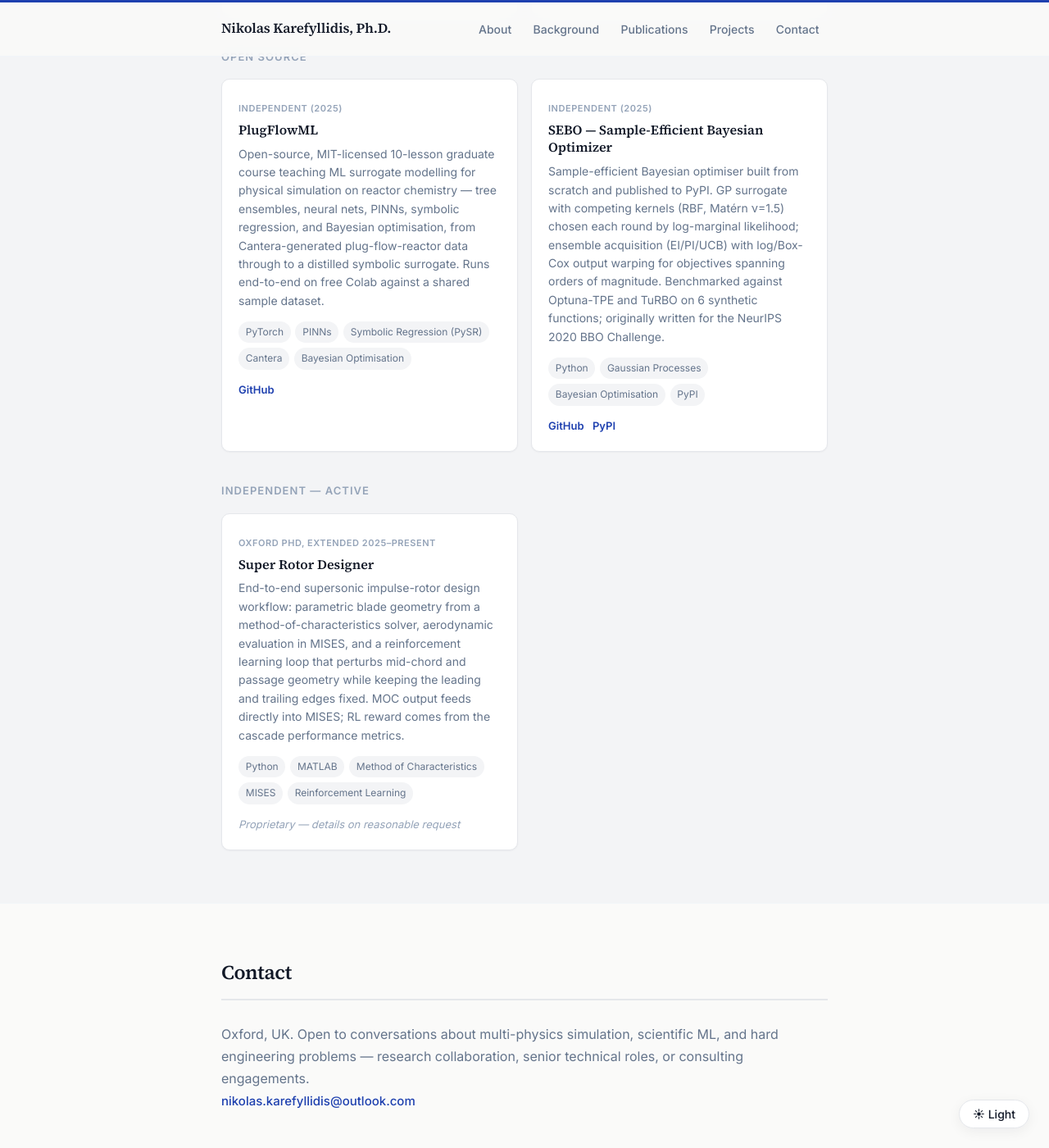
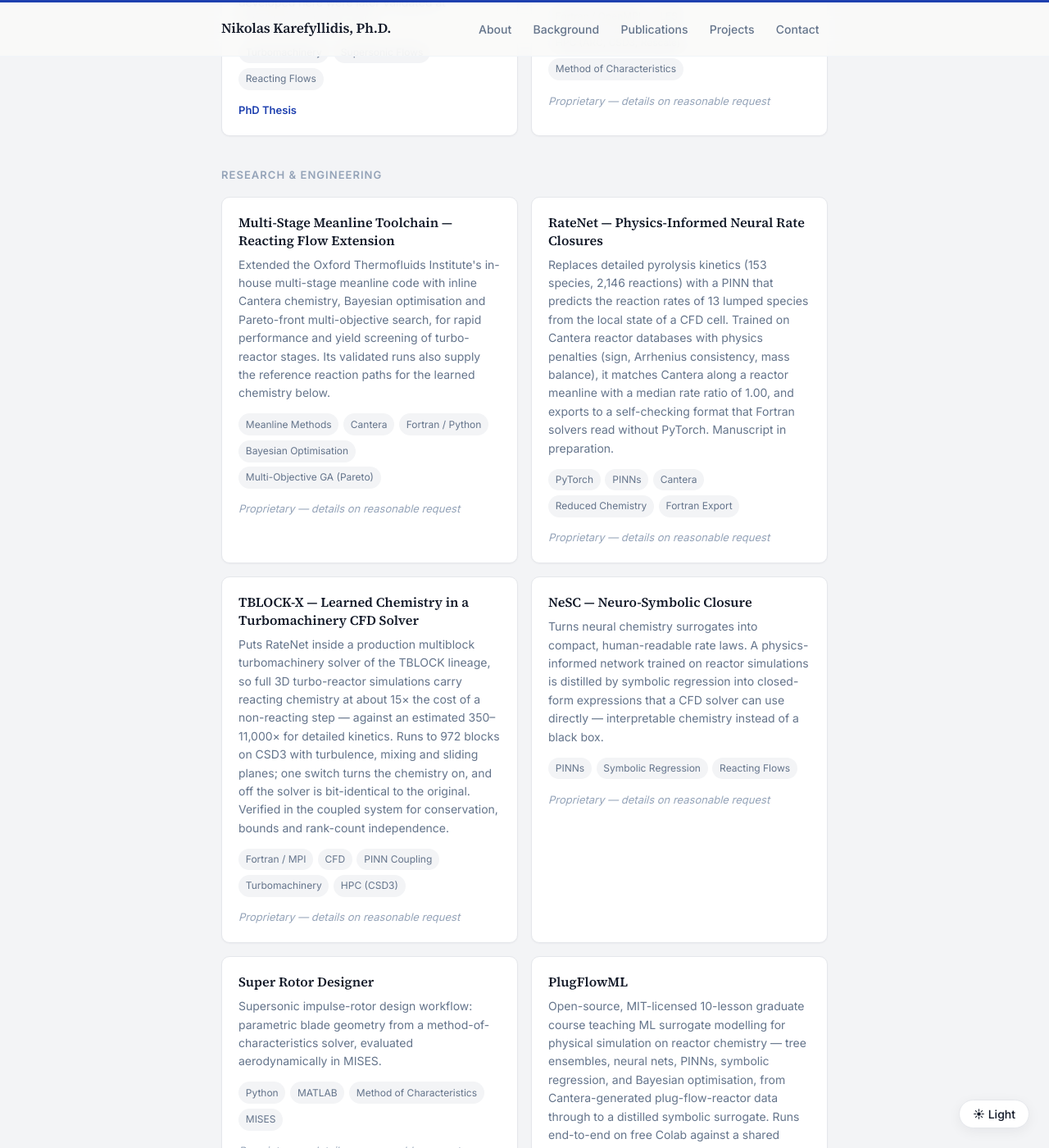
Before and after one commit to karefyllidis/karefyllidis.github.io, a Jekyll site: the page built from index.html, in a window 1280 px wide and 1400 px high, scrolled down 6627 px. Shown: the whole window at 82% size. Built offline with Jekyll 4.4.1, drawn with Linux system fonts in a browser that asks for light colours; some of the changed text lies outside the part shown.

Commit message:
content: add RateNet and TBLOCK-X, merge project groups, tighten cards
- New RateNet and TBLOCK-X project cards; NeSC trimmed to overview
- Projects regrouped: Industry, PhD Research, Research & Engineering
- Research cards ordered as one pipeline; RDH900C card shortened
- Oxford experience entry rewritten around the full chemistry pipeline

Co-Authored-By: Claude Opus 5.5 (1M context) <noreply@anthropic.com>

```diff
--- a/_config.yml
+++ b/_config.yml
@@ -23,7 +23,7 @@ resume_url: ""
 
 skills:
   - AI-Accelerated Engineering & Simulation
-  - Physics-Informed ML
+  - Physics-Aware ML
   - Symbolic Regression & Explainable AI
   - Surrogate & Reduced-Order Modelling
   - Uncertainty Quantification
--- a/_data/experience.yml
+++ b/_data/experience.yml
@@ -14,11 +14,12 @@
   org: "University of Oxford, Dept. of Engineering Science"
   period: "Sep 2024 – present"
   url: "https://eng.ox.ac.uk"
-  summary: "Post-PhD research focused on scientific ML, run in parallel with full-time work at Coolbrook. Built NeSC (Neuro-Symbolic Closure): an end-to-end pipeline that turns HPC-scale physics-simulation data into fast, interpretable ML surrogates for reaction chemistry too expensive to compute directly."
+  summary: "Post-PhD research focused on scientific ML, run in parallel with full-time work at Coolbrook. Built an end-to-end pipeline that takes reacting-flow chemistry too expensive to compute directly from detailed kinetics, through learned and interpretable surrogates, into a production turbomachinery CFD solver."
   highlights:
-    - "Generated a multi-million-row training dataset from HPC-scale physics-simulation campaigns using SLURM-parallelised Latin-hypercube design-of-experiments — training fast ML surrogates for chemistry too expensive to compute directly."
-    - "Engineered features with leakage-safe, run-grouped splits and domain-driven dimensionality reduction (species lumping), compressing up to ~2,000 species into 9 chemistry lumps."
-    - "Trained a physics-informed neural network (PINN) and distilled it via symbolic regression (PySR, SymTorch) into compact, human-readable, physically consistent rate laws that couple directly into a CFD solver — holdout-validated, manuscript in preparation for Nature Communications."
+    - "Generated multi-million-row training databases from SLURM-parallelised Latin-hypercube campaigns of Cantera reactor simulations, with leakage-safe run-grouped splits and species lumping into compact chemistry groups."
+    - "Built RateNet: a physics-informed neural network that replaces 153-species, 2,146-reaction pyrolysis kinetics with 13 lumped rates, matching Cantera along a reactor meanline with a median rate ratio of 1.00 — manuscript in preparation."
+    - "Coupled RateNet into TBLOCK-X, a multiblock turbomachinery CFD solver, making 3D reacting simulations cost about 15× a non-reacting step instead of an estimated 350–11,000× for detailed chemistry, verified on up to 972 blocks on CSD3."
+    - "Distilled neural chemistry surrogates into human-readable rate laws via symbolic regression (NeSC), so the closure can be inspected rather than trusted as a black box."
     - "Delivered meanline-cantera: 1D multi-stage turbo-reactor solver with inline Cantera chemistry, multi-objective optimisation, and Latin-hypercube DOE — producing validated performance maps and surrogate training datasets."
     - "Co-supervised a PhD researcher on experimental supersonic aerodynamics and heat transfer."
 
--- a/_data/projects.yml
+++ b/_data/projects.yml
@@ -1,3 +1,15 @@
+- category: industry
+  title: "RDH900C — Operating-Envelope Uncertainty Quantification"
+  period: "Coolbrook Technologies, 2026"
+  description: "Monte Carlo uncertainty-stacking tool for the first commercial RotoDynamic Heater, answering the question that governs a first-of-a-kind commissioning: what shaft speed holds the contracted delivery condition, and with what confidence. Manufacturing tolerance, degradation, operating state, site weather and CFD model-form error are stacked on inverted CFD response surfaces, giving a mean-shift waterfall, Sobol-equivalent variance shares and a two-sigma acceptance check. The headline finding reframed the commissioning conversation: the uncertainty band is set by turbulence-model error, not build tolerance."
+  tags:
+    - Monte Carlo UQ
+    - Response-Surface Models
+    - Gaussian Copula / LHS
+    - Sensitivity Analysis (Sobol)
+    - Python / NumPy
+  proprietary: true
+
 - category: phd
   title: "Novel Turbo-Heater & Turbo-Reactor Aerodynamics"
   period: "Oxford PhD, 2019–2024"
@@ -19,33 +31,58 @@
     - HPC (ARC, CSD3, Rescale)
     - Method of Characteristics
 
-- category: oxford
-  title: "NeSC — Neuro-Symbolic Closure"
-  period: "Oxford (Visiting Researcher)"
-  description: "Proprietary neuro-symbolic ML workspace for pyrolysis chemistry. A SLURM-parallelised Latin-hypercube campaign builds a multi-million-row Cantera plug-flow-reactor database; leakage-safe run-grouped splits and species lumping compress ~2,000 species into 9 chemistry groups. A PINN is distilled via symbolic regression (PySR, SymTorch) into compact, human-readable rate laws that couple directly into a CFD solver — holdout-validated end-to-end, with a manuscript in preparation for Nature Communications."
-  tags:
-    - PyTorch
-    - PINN / PI-RNN
-    - Symbolic Regression (PySR / SymTorch)
-    - Cantera
-    - HPC / SLURM
-  proprietary: true
-
-- category: oxford
+- category: project
   title: "Multi-Stage Meanline Toolchain — Reacting Flow Extension"
-  period: "Oxford (Visiting Researcher)"
-  description: "Extended the Oxford Thermofluids Institute's in-house multi-stage aerodynamics meanline code with Cantera reacting-flow chemistry, Bayesian optimisation, and Pareto-front genetic-algorithm multi-objective optimisation, plus holdout-validated surrogate models for rapid performance screening of turbo-reactor stages."
+  description: "Extended the Oxford Thermofluids Institute's in-house multi-stage meanline code with inline Cantera chemistry, Bayesian optimisation and Pareto-front multi-objective search, for rapid performance and yield screening of turbo-reactor stages. Its validated runs also supply the reference reaction paths for the learned chemistry below."
   tags:
     - Meanline Methods
     - Cantera
     - Fortran / Python
     - Bayesian Optimisation
     - Multi-Objective GA (Pareto)
-    - Performance Screening
 
-- category: open_source
+- category: project
+  title: "RateNet — Physics-Informed Neural Rate Closures"
+  description: "Replaces detailed pyrolysis kinetics (153 species, 2,146 reactions) with a PINN that predicts the reaction rates of 13 lumped species from the local state of a CFD cell. Trained on Cantera reactor databases with physics penalties (sign, Arrhenius consistency, mass balance), it matches Cantera along a reactor meanline with a median rate ratio of 1.00, and exports to a self-checking format that Fortran solvers read without PyTorch. Manuscript in preparation."
+  tags:
+    - PyTorch
+    - PINNs
+    - Cantera
+    - Reduced Chemistry
+    - Fortran Export
+  proprietary: true
+
+- category: project
+  title: "TBLOCK-X — Learned Chemistry in a Turbomachinery CFD Solver"
+  description: "Puts RateNet inside a production multiblock turbomachinery solver of the TBLOCK lineage, so full 3D turbo-reactor simulations carry reacting chemistry at about 15× the cost of a non-reacting step — against an estimated 350–11,000× for detailed kinetics. Runs to 972 blocks on CSD3 with turbulence, mixing and sliding planes; one switch turns the chemistry on, and off the solver is bit-identical to the original. Verified in the coupled system for conservation, bounds and rank-count independence."
+  tags:
+    - Fortran / MPI
+    - CFD
+    - PINN Coupling
+    - Turbomachinery
+    - HPC (CSD3)
+  proprietary: true
+
+- category: project
+  title: "NeSC — Neuro-Symbolic Closure"
+  description: "Turns neural chemistry surrogates into compact, human-readable rate laws. A physics-informed network trained on reactor simulations is distilled by symbolic regression into closed-form expressions that a CFD solver can use directly — interpretable chemistry instead of a black box."
+  tags:
+    - PINNs
+    - Symbolic Regression
+    - Reacting Flows
+  proprietary: true
+
+- category: project
+  title: "Super Rotor Designer"
+  description: "Supersonic impulse-rotor design workflow: parametric blade geometry from a method-of-characteristics solver, evaluated aerodynamically in MISES."
+  tags:
+    - Python
+    - MATLAB
+    - Method of Characteristics
+    - MISES
+
+- category: project
   title: "PlugFlowML"
-  period: "Independent (2025)"
   description: "Open-source, MIT-licensed 10-lesson graduate course teaching ML surrogate modelling for physical simulation on reactor chemistry — tree ensembles, neural nets, PINNs, symbolic regression, and Bayesian optimisation, from Cantera-generated plug-flow-reactor data through to a distilled symbolic surrogate. Runs end-to-end on free Colab against a shared sample dataset."
   tags:
     - PyTorch
@@ -55,9 +92,8 @@
     - Bayesian Optimisation
   github: "https://github.com/karefyllidis/PlugFlowML"
 
-- category: open_source
+- category: project
   title: "SEBO — Sample-Efficient Bayesian Optimizer"
-  period: "Independent (2025)"
   description: "Sample-efficient Bayesian optimiser built from scratch and published to PyPI. GP surrogate with competing kernels (RBF, Matérn ν=1.5) chosen each round by log-marginal likelihood; ensemble acquisition (EI/PI/UCB) with log/Box-Cox output warping for objectives spanning orders of magnitude. Benchmarked against Optuna-TPE and TuRBO on 6 synthetic functions; originally written for the NeurIPS 2020 BBO Challenge."
   tags:
     - Python
@@ -67,15 +103,3 @@
   github: "https://github.com/karefyllidis/SEBO"
   link_url: "https://pypi.org/project/sebo/"
   link_label: "PyPI"
-
-
-- category: ind_active
-  title: "Super Rotor Designer"
-  period: "Oxford PhD, extended 2025–present"
-  description: "End-to-end supersonic impulse-rotor design workflow: parametric blade geometry from a method-of-characteristics solver, aerodynamic evaluation in MISES, and a reinforcement learning loop that perturbs mid-chord and passage geometry while keeping the leading and trailing edges fixed. MOC output feeds directly into MISES; RL reward comes from the cascade performance metrics."
-  tags:
-    - Python
-    - MATLAB
-    - Method of Characteristics
-    - MISES
-    - Reinforcement Learning
--- a/index.html
+++ b/index.html
@@ -155,6 +155,14 @@ layout: default
   <div class="container">
     <h2 class="section-title">Projects</h2>
 
+    {% assign industry_projects = site.data.projects | where: "category", "industry" %}
+    <h3 class="project-group-title">Industry — Applied R&amp;D</h3>
+    <div class="project-grid">
+      {% for project in industry_projects %}
+        {% include project-card.html project=project %}
+      {% endfor %}
+    </div>
+
     {% assign phd_projects = site.data.projects | where: "category", "phd" %}
     <h3 class="project-group-title">PhD Research</h3>
     <div class="project-grid">
@@ -163,39 +171,13 @@ layout: default
       {% endfor %}
     </div>
 
-    {% assign oxford_projects = site.data.projects | where: "category", "oxford" %}
-    <h3 class="project-group-title">University of Oxford — Applied Research</h3>
+    {% assign other_projects = site.data.projects | where: "category", "project" %}
+    <h3 class="project-group-title">Research &amp; Engineering</h3>
     <div class="project-grid">
-      {% for project in oxford_projects %}
+      {% for project in other_projects %}
         {% include project-card.html project=project %}
       {% endfor %}
     </div>
-
-    {% assign oss_projects = site.data.projects | where: "category", "open_source" %}
-    <h3 class="project-group-title">Open Source</h3>
-    <div class="project-grid">
-      {% for project in oss_projects %}
-        {% include project-card.html project=project %}
-      {% endfor %}
-    </div>
-
-    {% assign ind_active_projects = site.data.projects | where: "category", "ind_active" %}
-    <h3 class="project-group-title">Independent — Active</h3>
-    <div class="project-grid">
-      {% for project in ind_active_projects %}
-        {% include project-card.html project=project %}
-      {% endfor %}
-    </div>
-
-    {% assign ind_delivered_projects = site.data.projects | where: "category", "ind_delivered" %}
-    {% if ind_delivered_projects.size > 0 %}
-      <h3 class="project-group-title">Independent — Completed</h3>
-      <div class="project-grid">
-        {% for project in ind_delivered_projects %}
-          {% include project-card.html project=project %}
-        {% endfor %}
-      </div>
-    {% endif %}
   </div>
 </section>
 
```
Also changed, not shown: CLAUDE.md (+1 -1 lines).
